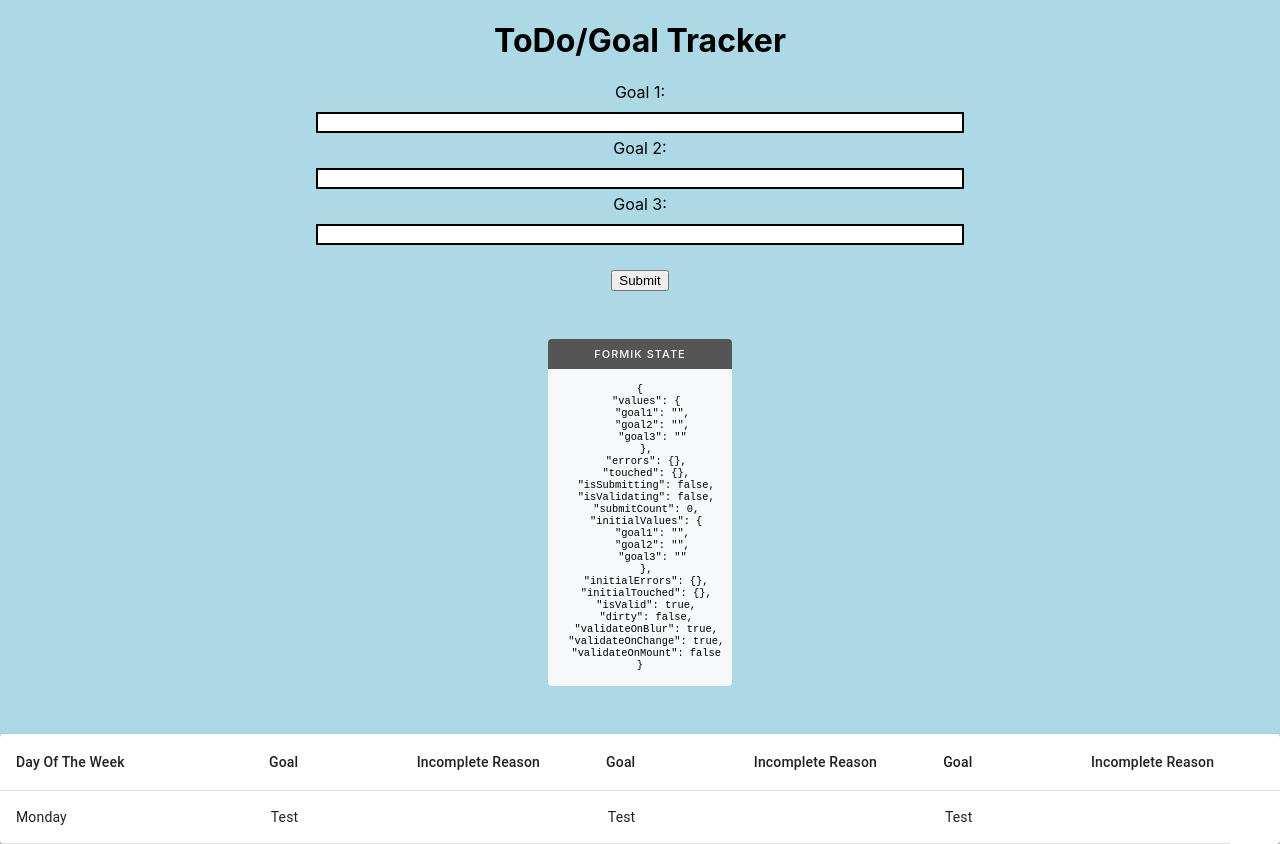
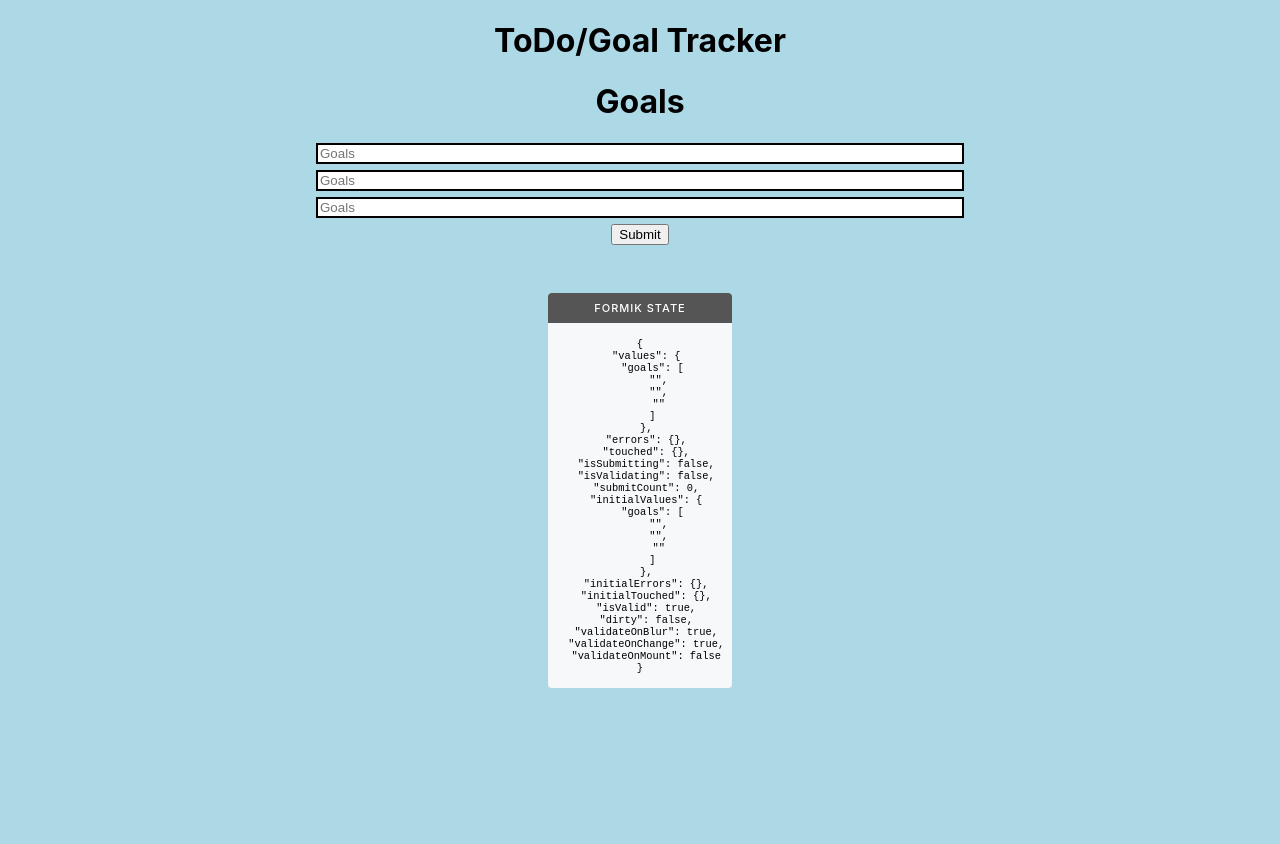
Before and after one commit to J3ffJessie/todo-time-tracker, a React (Create React App) app: page / in a window 1280 px wide. After the commit the page ends 800 px from the top, so only its background shows below. Built offline with nearby package versions, Linux system fonts and the light colour scheme; the HTML template or start-up script is replaced by a standard one.

Commit message:
Formik FieldArray usage to gather inputs. Deleted Table for now as I need to work out how to pass the data to it.

```diff
--- a/src/App.js
+++ b/src/App.js
@@ -1,14 +1,13 @@
 import './App.css';
 import GoalForm from './Components/form';
-import BasicTable from './Components/table';
-import Table from './Components/table';
+import BasicTable from './Components/input';
+import Table from './Components/input';
 
 function App() {
   return (
     <div className="App">
       <h1>ToDo/Goal Tracker</h1>
       <GoalForm />
-      <BasicTable />
     </div>
   )
 };
--- a/src/Components/form.js
+++ /dev/null
@@ -1,68 +0,0 @@
-import React from 'react';
-import { Formik } from 'formik';
-import * as Yup from 'yup';
-import '../form.css';
-import { FormDebugger } from './debugger';
-
-
-const GoalForm = () => {
-        return (
-            <Formik
-            initialValues={{goal1: '', goal2:'', goal3: ''}}
-            validationSchema={Yup.object({
-                goal1: Yup.string()
-                .max(35, 'Must be 35 characters or less')
-                .required('Required'),
-                goal2: Yup.string()
-                .max(35, 'Must be 35 characters or less')
-                .required('Required'),
-                goal3: Yup.string()
-                .max(35, 'Must be 35 characters or less')
-                .required('Required'),
-            })}
-            onSubmit={(values, { setSubmitting}) => {
-                setTimeout(() => {
-                    console.log((JSON.stringify(values, null, 2)));
-                    setSubmitting(false);
-                }, 400);
-            }}
-           >
-               {formik => (
-        <form onSubmit={formik.handleSubmit}>
-            <label htmlFor="goal1">Goal 1: </label>
-            <input
-            id="goal1"
-            name="goal1"
-            type="text"
-            onChange={formik.handleChange}
-            onBlur= {formik.handleBlur}
-            value={formik.values.goal1} />
-            {formik.touched.goal1 && formik.errors.goal1 ? <div>{formik.errors.goal1}</div> : null}
-            <label htmlFor="goal2">Goal 2: </label>
-            <input
-            id="goal2"
-            name="goal2"
-            type="text"
-            onChange={formik.handleChange}
-            onBlur={formik.handleBlur}
-            value={formik.values.goal2} />
-            {formik.touched.goal2 && formik.errors.goal2 ? <div>{formik.errors.goal2}</div> : null}
-            <label htmlFor="goal3">Goal 3: </label>
-            <input
-            id="goal3"
-            name="goal3"
-            type= "text"
-            onChange={formik.handleChange}
-            onBlur={formik.handleBlur}
-            value={formik.values.goal3}/>
-            {formik.touched.goal3 && formik.errors.goal3 ? <div>{formik.errors.goal3}</div> : null}
-            <button type="submit">Submit</button>
-            <FormDebugger />
-        </form>
-    )}
-    </Formik>
-        );
-};
-
-
-export default GoalForm;
--- /dev/null
+++ b/src/Components/form.jsx
@@ -0,0 +1,17 @@
+import React from 'react';
+// import { Formik } from 'formik';
+// import * as Yup from 'yup';
+import '../form.css';
+// import { FormDebugger } from './debugger';
+import MyInput from './input';
+
+
+const GoalForm = () => {
+        return (
+            <MyInput />
+        );
+}
+
+
+
+export default GoalForm;
--- /dev/null
+++ b/src/Components/input.jsx
@@ -0,0 +1,49 @@
+import React from 'react';
+ import { Formik, Form, Field, FieldArray } from 'formik';
+import { FormDebugger } from './debugger';
+
+ // Here is an example of a form with an editable list.
+ // Next to each input are buttons for insert and remove.
+ // If the list is empty, there is a button to add an item.
+  const MyInput = () => (
+   <div>
+     <h1>Goals</h1>
+     <Formik
+       initialValues={{ goals: ['', '', ''] }}
+       onSubmit={values =>
+         setTimeout(() => {
+           alert(JSON.stringify(values, null, 2));
+         }, 500)
+       }
+       render={({ values }) => (
+         <Form>
+           <FieldArray
+             name="goals"
+             render={arrayHelpers => (
+               <div>
+                 {values.goals && values.goals.length > 0 ? (
+                   values.goals.map((goal, index) => (
+                     <div key={index}>
+                       <Field placeholder="Goals" name={`goals.${index}`} />
+                     </div>
+                   ))
+                 ) : (
+                   <button type="button" onClick={() => arrayHelpers.push('')}>
+                     {/* show this when user has removed all friends from the list */}
+                     Add a friend
+                   </button>
+                 )}
+                 <div>
+                   <button type="submit">Submit</button>
+                 </div>
+               </div>
+             )}
+           />
+           <FormDebugger />
+         </Form>
+       )}
+     />
+   </div>
+ );
+
+ export default MyInput;
--- a/src/Components/table.js
+++ /dev/null
@@ -1,62 +0,0 @@
-import React from 'react';
-import { makeStyles } from '@material-ui/core/styles';
-import Table from '@material-ui/core/Table';
-import TableBody from '@material-ui/core/TableBody';
-import TableCell from '@material-ui/core/TableCell';
-import TableContainer from '@material-ui/core/TableContainer';
-import TableHead from '@material-ui/core/TableHead';
-import TableRow from '@material-ui/core/TableRow';
-import Paper from '@material-ui/core/Paper';
-
-const useStyles = makeStyles({
-  table: {
-    minWidth: 650,
-  },
-});
-
-function createData(name, goal, reason) {
-  return {name, goal, reason};
-}
-
-const rows = [
-  createData('Monday', 'Test', null),
-];
-
-export default function BasicTable() {
-  const classes = useStyles();
-
-  return (
-    <TableContainer component={Paper}>
-      <Table className={classes.table} aria-label="simple table">
-        <TableHead>
-          <TableRow>
-            <TableCell>Day Of The Week</TableCell>
-            <TableCell align="right">Goal</TableCell>
-            <TableCell align="right">Incomplete Reason</TableCell>
-            <TableCell align="right">Goal</TableCell>
-            <TableCell align="right">Incomplete Reason</TableCell>
-            <TableCell align="right">Goal</TableCell>
-            <TableCell align="right">Incomplete Reason</TableCell>
-            <TableCell align="right"></TableCell>
-          </TableRow>
-        </TableHead>
-        <TableBody>
-          {rows.map((row) => (
-            <TableRow key={row.name}>
-              <TableCell component="th" scope="row">
-                {row.name}
-              </TableCell>
-              <TableCell align="right">{row.goal}</TableCell>
-              <TableCell align="right">{row.reason}</TableCell>
-              <TableCell align="right">{row.goal}</TableCell>
-              <TableCell align="right">{row.reason}</TableCell>
-              <TableCell align="right">{row.goal}</TableCell>
-              <TableCell align="right">{row.reason}</TableCell>
-
-            </TableRow>
-          ))}
-        </TableBody>
-      </Table>
-    </TableContainer>
-  );
-}
--- a/src/form.css
+++ b/src/form.css
@@ -20,3 +20,21 @@ label {
 #goal3 {
     margin-bottom: 25px;
 }
+
+table {
+    background: white;
+    display: flex;
+    flex-direction: column;
+}
+
+tablehead {
+    margin-left: 5px;
+    margin-right: 5px;
+}
+
+tablerow {
+    display: flex;
+    flex-direction: column;
+    justify-content: flex-start;
+    align-content: flex-start;
+}
```
Also changed, not shown: src/Components/debugger.jsx (renamed from src/Components/debugger.js).
